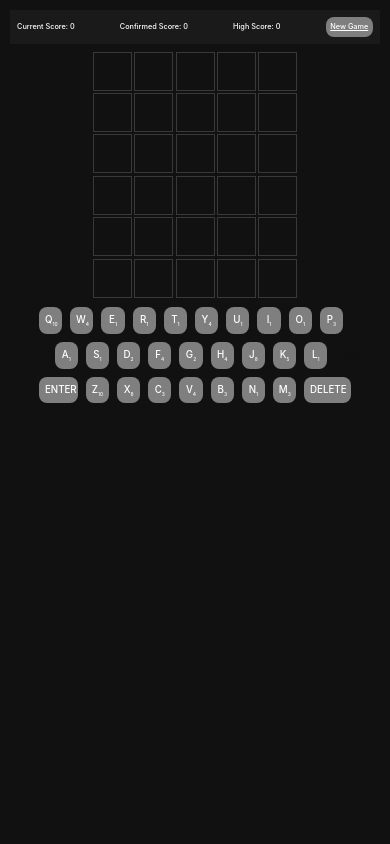
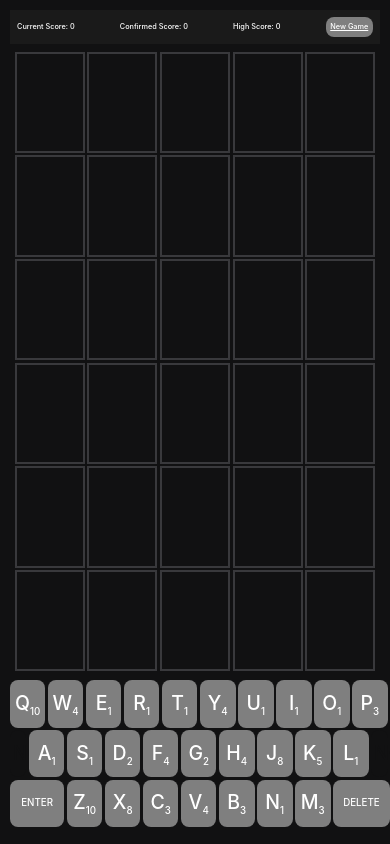
Before and after one commit to adam-steele/scrabdle, a React (Vite) app: page / in a window 390 px wide. Built offline with nearby package versions, Linux system fonts and the light colour scheme.

Commit message:
added logo

```diff
--- a/index.html
+++ b/index.html
@@ -2,7 +2,7 @@
 <html lang="en">
   <head>
     <meta charset="UTF-8" />
-    <link rel="icon" type="image/svg+xml" href="/vite.svg" />
+    <link rel="icon" type="image/png" href="/public/Scrabdle Logo.png" />
     <meta name="viewport" content="width=device-width, initial-scale=1.0" />
     <title>Steele's Word Game</title>
   </head>
--- a/src/components/Keyboard/Keyboard.module.css
+++ b/src/components/Keyboard/Keyboard.module.css
@@ -1,3 +1,5 @@
+
+
 #no1{
   color: black;
 }
@@ -167,3 +169,20 @@
 .Delete {
   grid-area: 3/18/4/22; /* Span 3 columns */
 }
+
+@media only screen and (max-width: 600px) {
+  .keyboard-container {
+    max-width: 100vw;
+    position: fixed;
+    bottom: 2%;
+    gap: 0.15rem;
+  }
+  .keyboard-btn{
+    padding: 0.5em 0.1em;
+    font-size: 2em;
+  }
+
+  .Delete, .Enter {
+    font-size: 1em ;
+  }
+}
--- a/src/components/WordGrid/WordGrid.module.css
+++ b/src/components/WordGrid/WordGrid.module.css
@@ -63,6 +63,18 @@
 }
 
 
-/* .text{
-   font-size: ;
-} */
+@media only screen and (max-width: 600px) {
+  .word-grid-container {
+    width: 95%;
+    max-height: 90%;
+  }
+  .word-grid{
+    grid-template-rows: repeat(6,12vh) ;
+    grid-template-columns: repeat(5,18vw) ;
+  }
+
+  .tile{
+    padding: 0.5em 0.1em;
+    font-size: 5em;
+  }
+}
```
Also changed, not shown: public/Scrabdle Logo.png (added).
